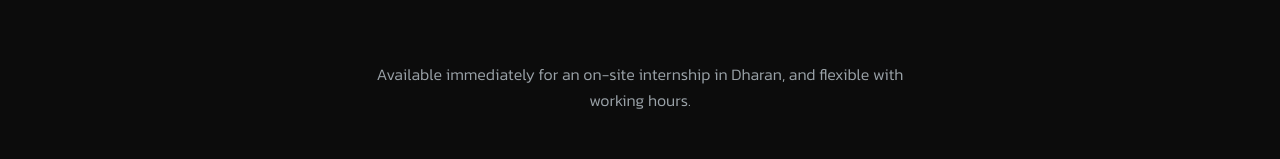
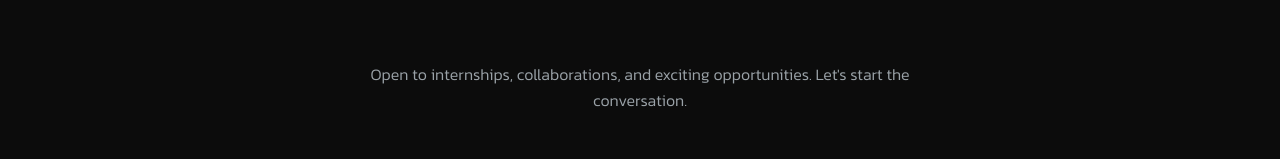
Before and after one commit to PratyushShrestha-web/PratyushShrestha-web.github.io, a React (Vite) app: page / in a window 1280 px wide. Shown: the part 6041-6200 px from the top of the page. Built offline with nearby package versions, Linux system fonts and the light colour scheme.

Commit message:
Update ContactSection.tsx

```diff
--- a/src/sections/ContactSection.tsx
+++ b/src/sections/ContactSection.tsx
@@ -29,7 +29,8 @@ export default function ContactSection() {
 
       <FadeIn delay={0.1} y={20}>
         <p className="text-[#D7E2EA] font-light max-w-xl leading-relaxed opacity-70">
-          Available immediately for an on-site internship in Dharan, and flexible with working hours.
+         Open to internships, collaborations, and exciting opportunities. Let's start the conversation.
+
         </p>
       </FadeIn>
 
```
